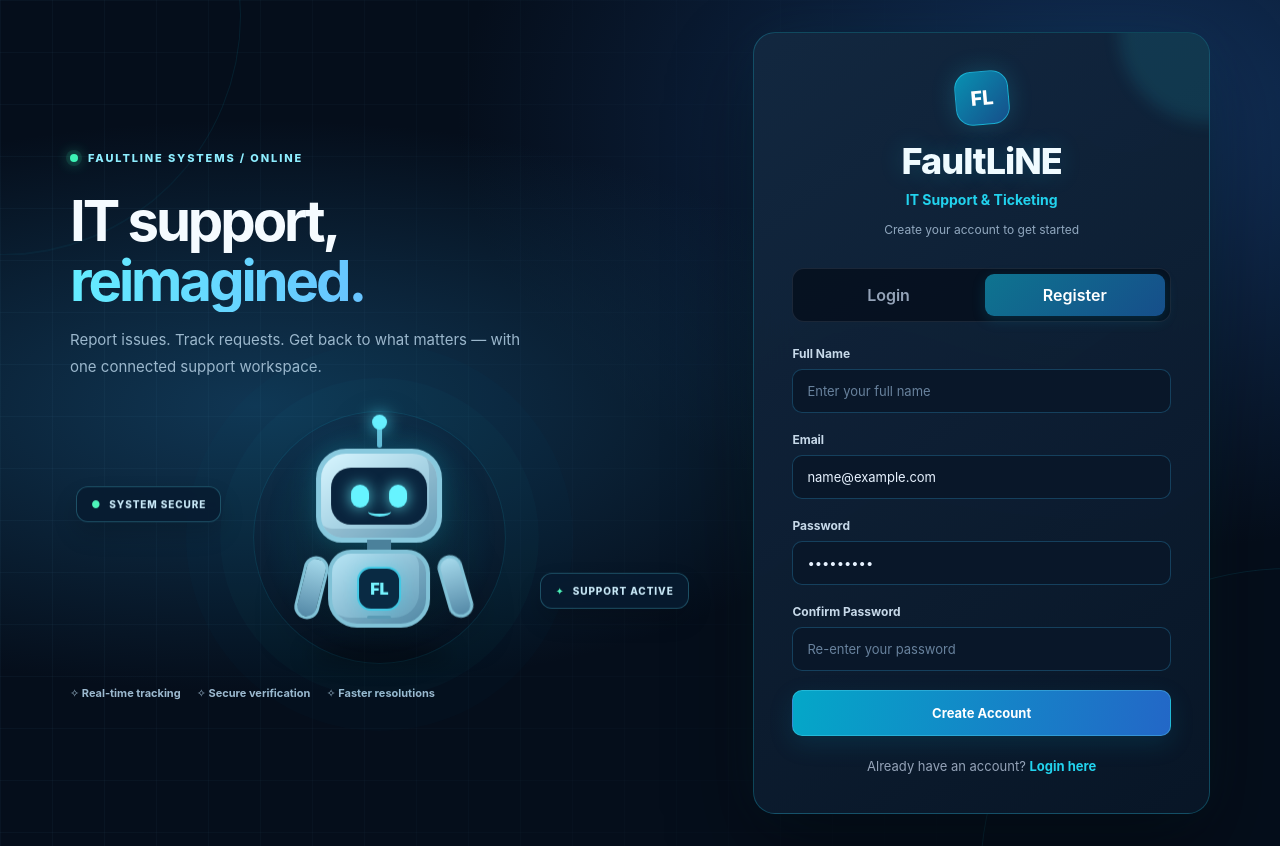
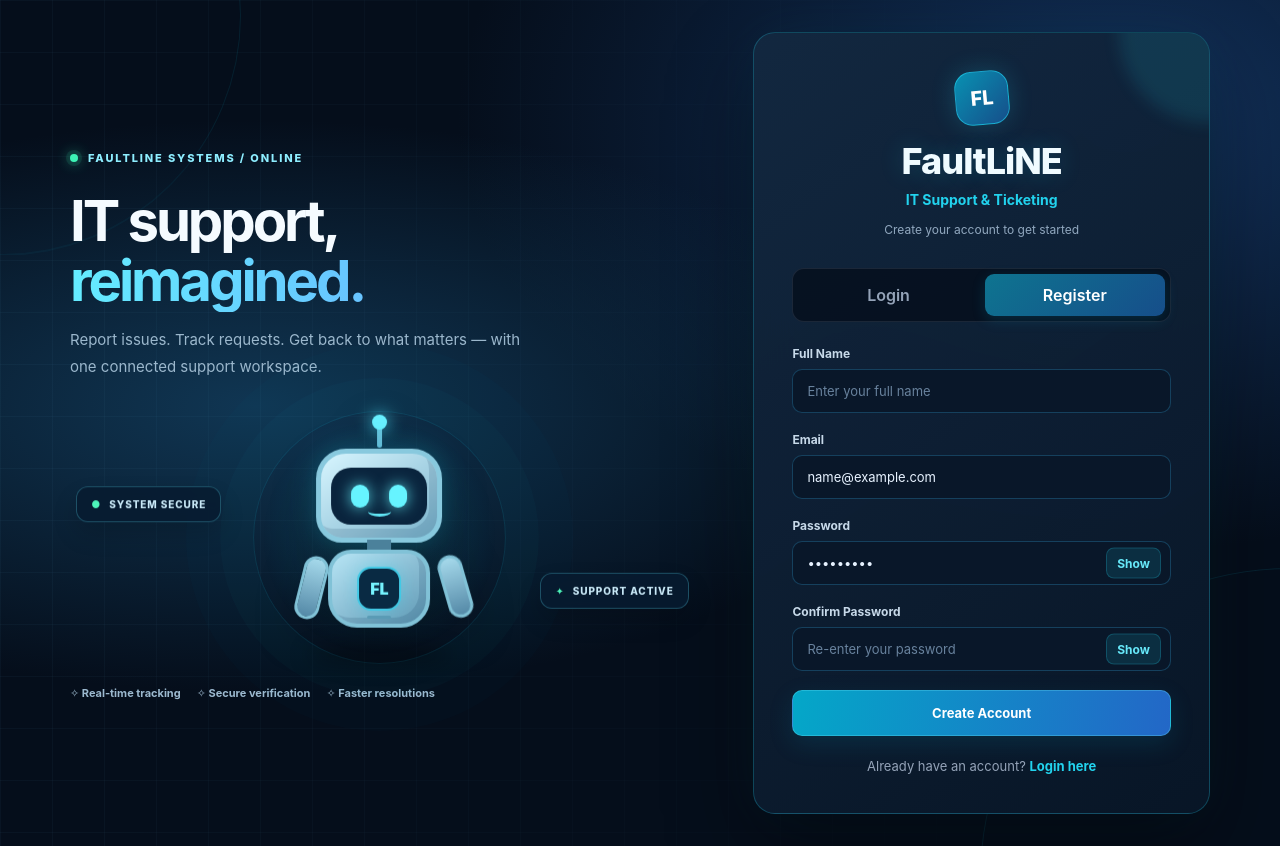
Before and after one commit to nyangnyeong03/IT-Support-Ticketing-System, a React app in the folder frontend/: page / in a window 1280 px wide. Both pictures are taken after typing "name@example.com", "Sample123" into the empty fields and a click on the button "Create an account". Built offline with nearby package versions, Linux system fonts and the light colour scheme; the HTML template or start-up script is replaced by a standard one.

Commit message:
Fix authentication JSX and add password visibility toggle

```diff
--- a/frontend/src/App.css
+++ b/frontend/src/App.css
@@ -2430,3 +2430,15 @@ select:focus-visible {
 @media (max-width: 900px) { .fl-auth-layout { grid-template-columns: 1fr; max-width: 480px; gap: 18px; } .fl-hero { padding: 10px 0; text-align: center; } .fl-hero h2 { font-size: 32px; margin: 13px 0 8px; } .fl-hero h2 span { display: inline; } .fl-hero-description { margin: auto; font-size: 12px; } .fl-robot-scene { height: 135px; margin: 2px 0; transform: scale(.58); transform-origin: center; } .fl-hero-features { justify-content: center; } .fl-auth-page .login-card.auth-card { justify-self: stretch; max-width: none; } }
 @media (max-width: 520px) { .fl-auth-page { padding: 16px; } .fl-hero-eyebrow { font-size: 9px; } .fl-hero h2 { font-size: 27px; } .fl-hero-description { display: none; } .fl-robot-scene { height: 100px; transform: scale(.48); } .fl-hero-features { display: none; } .fl-dashboard-welcome { padding: 22px; } .fl-welcome-art { display: none; } .fl-dashboard-welcome h2 { font-size: 23px; } }
 @media (prefers-reduced-motion: reduce) { .fl-orbit,.fl-live-dot,.fl-robot,.fl-robot-halo,.fl-eye,.fl-robot-arm-right,.fl-floating-chip,.fl-welcome-ring { animation: none !important; } }
+
+/* Show / Hide Password — scoped to login and registration */
+.auth-card .password-wrapper { position: relative; width: 100%; }
+.auth-card .password-wrapper input { width: 100%; padding-right: 84px; }
+.auth-card .password-toggle {
+    position: absolute; top: 50%; right: 10px; transform: translateY(-50%);
+    border: 1px solid rgba(34, 211, 238, .22); border-radius: 8px;
+    padding: 7px 10px; background: rgba(34, 211, 238, .12);
+    color: #67e8f9; font-size: 12px; font-weight: 700; cursor: pointer;
+}
+.auth-card .password-toggle:hover { background: rgba(34, 211, 238, .25); color: white; }
+.auth-card .password-toggle:focus-visible { outline: 2px solid #22d3ee; outline-offset: 2px; }
--- a/frontend/src/App.jsx
+++ b/frontend/src/App.jsx
@@ -5,6 +5,8 @@ import StaffDashboard from "./StaffDashboard";
 function App() {
     const [email, setEmail] = useState("");
 const [password, setPassword] = useState("");
+    const [showPassword, setShowPassword] = useState(false);
+    const [showConfirmPassword, setShowConfirmPassword] = useState(false);
 const [message, setMessage] = useState("");
 
 
@@ -673,9 +675,11 @@ if (!user) {
                     </div>
 
                     <div className="form-group">
-                        <label>Password</label>
+                        <label htmlFor="fl-password">Password</label>
+                        <div className="password-wrapper">
                             <input
-                            type="password"
+                                id="fl-password"
+                                type={showPassword ? "text" : "password"}
                                 placeholder={isRegister ? "At least 8 characters" : "Enter your password"}
                                 value={password}
                                 onChange={(e) => setPassword(e.target.value)}
@@ -683,13 +687,25 @@ if (!user) {
                                 minLength={isRegister ? 8 : undefined}
                                 required
                             />
+                            <button
+                                type="button"
+                                className="password-toggle"
+                                onClick={() => setShowPassword((current) => !current)}
+                                aria-label={showPassword ? "Hide password" : "Show password"}
+                                aria-pressed={showPassword}
+                            >
+                                {showPassword ? "Hide" : "Show"}
+                            </button>
+                        </div>
                     </div>
 
                     {isRegister && (
                         <div className="form-group">
-                            <label>Confirm Password</label>
+                            <label htmlFor="fl-confirm-password">Confirm Password</label>
+                            <div className="password-wrapper">
                                 <input
-                                type="password"
+                                    id="fl-confirm-password"
+                                    type={showConfirmPassword ? "text" : "password"}
                                     placeholder="Re-enter your password"
                                     value={confirmPassword}
                                     onChange={(e) => setConfirmPassword(e.target.value)}
@@ -697,6 +713,16 @@ if (!user) {
                                     minLength={8}
                                     required
                                 />
+                                <button
+                                    type="button"
+                                    className="password-toggle"
+                                    onClick={() => setShowConfirmPassword((current) => !current)}
+                                    aria-label={showConfirmPassword ? "Hide confirm password" : "Show confirm password"}
+                                    aria-pressed={showConfirmPassword}
+                                >
+                                    {showConfirmPassword ? "Hide" : "Show"}
+                                </button>
+                            </div>
                         </div>
                     )}
 
```
Lines whose indentation alone changed are shown as unchanged.
